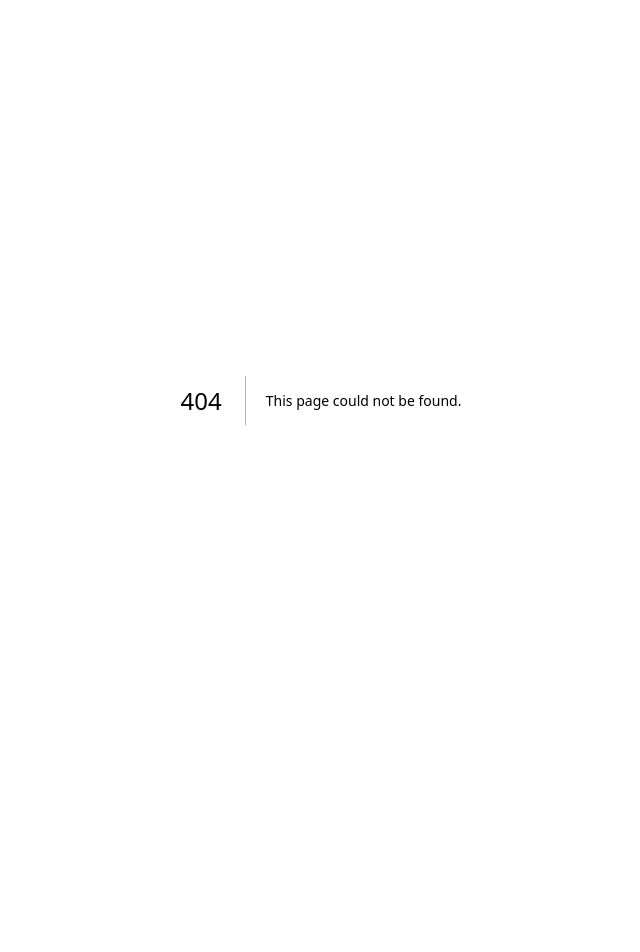
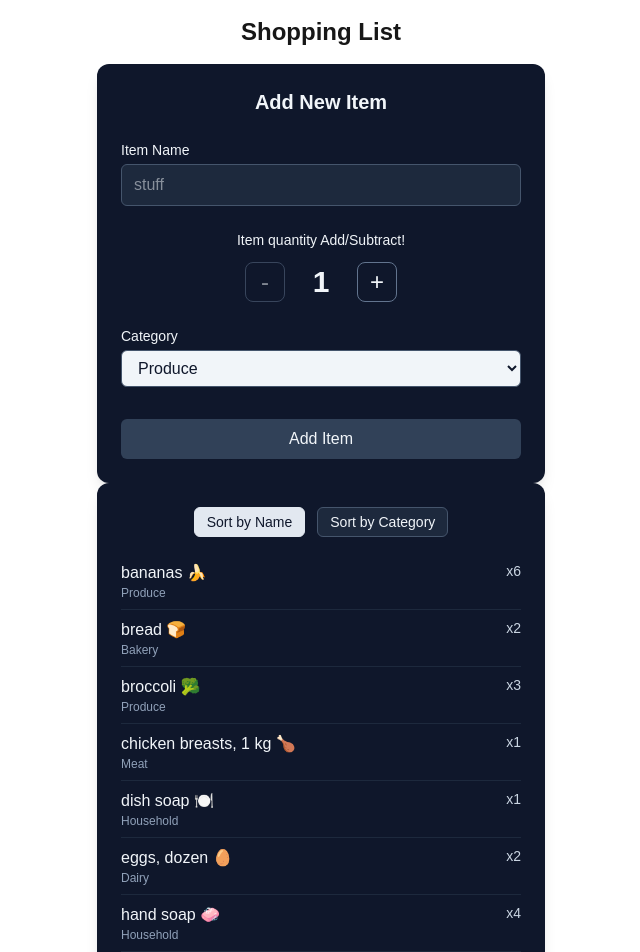
Before and after one commit to GregS87/cprg306-assignments, a Next.js app: page /week-7 in a window 1280 px wide. Before the commit this address had no page. Shown: the top 952 px of the page, without its empty margins (319-959 px from the left). Before the commit the page ends 800 px from the top, so only its background shows below. Built offline with nearby package versions, Linux system fonts and the light colour scheme.

Commit message:
Week 7 Project update
Create a new folder called week-7 inside your app folder.
Copy item-list.js, item.js, items.json, and page.js from /week-6 to /week-7.
Copy new-item.js from /week-5 to /week-7

```diff
--- /dev/null
+++ b/app/week-7/item-list.js
@@ -0,0 +1,63 @@
+"use client";
+
+import { useState } from "react";
+import Item from "./item";
+
+export default function ItemList({ items }) {
+  const [sortBy, setSortBy] = useState("name"); // default sort by name
+
+  // sort copy of items
+  const sortedItems = [...items].sort((a, b) => {
+    if (sortBy === "name") {
+      return a.name.localeCompare(b.name);
+    } else {
+      // sortBy === "category"
+      return a.category.localeCompare(b.category);
+    }
+  });
+
+  // enforce a base style for buttons
+  const baseButton =
+    "px-3 py-1 rounded-md border text-sm font-medium transition-colors";
+  const activeButton = "bg-slate-200 text-slate-900 border-slate-200";
+  const inactiveButton =
+    "bg-slate-800 text-slate-100 border-slate-600 hover:bg-slate-700";
+
+  return (
+    <section className="bg-slate-900 text-slate-100 rounded-xl p-6 shadow-lg w-full">
+      {/* sort buttons */}
+      <div className="flex justify-center gap-3 mb-4">
+        <button
+          type="button"
+          onClick={() => setSortBy("name")}
+          className={`${baseButton} ${
+            sortBy === "name" ? activeButton : inactiveButton
+          }`}
+        >
+          Sort by Name
+        </button>
+        <button
+          type="button"
+          onClick={() => setSortBy("category")}
+          className={`${baseButton} ${
+            sortBy === "category" ? activeButton : inactiveButton
+          }`}
+        >
+          Sort by Category
+        </button>
+      </div>
+
+      {/* items list */}
+      <ul>
+        {sortedItems.map((item) => (
+          <Item
+            key={item.id}
+            name={item.name}
+            quantity={item.quantity}
+            category={item.category}
+          />
+        ))}
+      </ul>
+    </section>
+  );
+}
--- /dev/null
+++ b/app/week-7/item.js
@@ -0,0 +1,13 @@
+// app/week-6/item.js
+
+export default function Item({ name, quantity, category }) {
+  return (
+    <li className="border-b border-slate-800 py-2">
+      <div className="flex justify-between">
+        <span className="font-medium">{name}</span>
+        <span className="text-sm text-slate-300">x{quantity}</span>
+      </div>
+      <p className="text-xs text-slate-400 capitalize">{category}</p>
+    </li>
+  );
+}
--- /dev/null
+++ b/app/week-7/items.json
@@ -0,0 +1,74 @@
+[
+  {
+    "id": "1h2GJKH12gkHG31h1H",
+    "name": "milk, 4 L 🥛",
+    "quantity": 1,
+    "category": "dairy"
+  },
+  {
+    "id": "2KJH3k2j3H1k2J3K1H",
+    "name": "bread 🍞",
+    "quantity": 2,
+    "category": "bakery"
+  },
+  {
+    "id": "3h2KJH3k2j3H1k2J3",
+    "name": "eggs, dozen 🥚",
+    "quantity": 2,
+    "category": "dairy"
+  },
+  {
+    "id": "4k2J3K1H2GJKH12gk",
+    "name": "bananas 🍌",
+    "quantity": 6,
+    "category": "produce"
+  },
+  {
+    "id": "5H1h1H2KJH3k2j3H",
+    "name": "broccoli 🥦",
+    "quantity": 3,
+    "category": "produce"
+  },
+  {
+    "id": "6H1k2J3K1H2GJKH1",
+    "name": "chicken breasts, 1 kg 🍗",
+    "quantity": 1,
+    "category": "meat"
+  },
+  {
+    "id": "7gkHG31h1H2KJH3k",
+    "name": "pasta sauce 🍝",
+    "quantity": 3,
+    "category": "canned goods"
+  },
+  {
+    "id": "8j3H1k2J3K1H2GJK",
+    "name": "spaghetti, 454 g 🍝",
+    "quantity": 2,
+    "category": "dry goods"
+  },
+  {
+    "id": "9H12gkHG31h1H2KJ",
+    "name": "toilet paper, 12 pack 🧻",
+    "quantity": 1,
+    "category": "household"
+  },
+  {
+    "id": "10H3k2j3H1k2J3K1",
+    "name": "paper towels, 6 pack",
+    "quantity": 1,
+    "category": "household"
+  },
+  {
+    "id": "11k2J3K1H2GJKH12",
+    "name": "dish soap 🍽️",
+    "quantity": 1,
+    "category": "household"
+  },
+  {
+    "id": "12GJKH12gkHG31h1",
+    "name": "hand soap 🧼",
+    "quantity": 4,
+    "category": "household"
+  }
+]
--- /dev/null
+++ b/app/week-7/new-item.js
@@ -0,0 +1,134 @@
+"use client";
+
+import { useState } from "react";
+
+export default function NewItem({ onAddItem }) {
+  const [name, setName] = useState("");
+  const [quantity, setQuantity] = useState(1);
+  const [category, setCategory] = useState("produce");
+
+  const increment = () => {
+    setQuantity((prevQuantity) =>
+      prevQuantity >= 20 ? prevQuantity : prevQuantity + 1
+    );
+  };
+
+  const decrement = () => {
+    setQuantity((prevQuantity) =>
+      prevQuantity <= 1 ? prevQuantity : prevQuantity - 1
+    );
+  };
+
+  const handleSubmit = (event) => {
+    event.preventDefault();
+
+    const newItem = {
+      id: Math.random().toString(36).slice(2, 11),
+      name,
+      quantity,
+      category,
+    };
+
+    // ✅ call handler passed from Page via props
+    onAddItem(newItem);
+
+    // reset fields
+    setName("");
+    setQuantity(1);
+    setCategory("produce");
+  };
+
+  return (
+    <form
+      onSubmit={handleSubmit}
+      className="bg-slate-900 text-slate-100 rounded-xl p-6 flex flex-col items-center gap-6 shadow-lg"
+    >
+      <h2 className="text-xl font-bold">Add New Item</h2>
+
+      <div className="w-full flex flex-col gap-1">
+        <label htmlFor="name" className="text-sm font-medium">
+          Item Name
+        </label>
+        <input
+          id="name"
+          type="text"
+          required
+          placeholder="stuff"
+          value={name}
+          onChange={(event) => setName(event.target.value)}
+          className="w-full rounded-md border border-slate-600 bg-slate-800 px-3 py-2
+                     focus:outline-none focus:ring-2 focus:ring-slate-500"
+        />
+      </div>
+
+      <div className="w-full flex flex-col items-center gap-3">
+        <span className="text-sm font-medium">Item quantity Add/Subtract!</span>
+        <div className="flex items-center gap-4">
+          <button
+            type="button"
+            onClick={decrement}
+            disabled={quantity === 1}
+            className="w-10 h-10 rounded-lg border border-slate-500 text-2xl leading-none
+                       flex items-center justify-center
+                       disabled:opacity-50 disabled:cursor-not-allowed
+                       hover:bg-slate-800 transition"
+          >
+            -
+          </button>
+
+          <span className="text-3xl font-bold tabular-nums w-10 text-center">
+            {quantity}
+          </span>
+
+          <button
+            type="button"
+            onClick={increment}
+            disabled={quantity === 20}
+            className="w-10 h-10 rounded-lg border border-slate-500 text-2xl leading-none
+                       flex items-center justify-center
+                       disabled:opacity-40 disabled:cursor-not-allowed
+                       hover:bg-slate-800 transition"
+          >
+            +
+          </button>
+        </div>
+      </div>
+
+      <div className="w-full flex flex-col gap-1">
+        <label htmlFor="category" className="text-sm font-medium">
+          Category
+        </label>
+        <select
+          id="category"
+          value={category}
+          onChange={(event) => setCategory(event.target.value)}
+          className="w-full rounded-md border border-slate-600
+                     bg-slate-100 text-slate-900
+                     px-3 py-2
+                     focus:outline-none focus:ring-2 focus:ring-slate-500"
+        >
+          <option value="produce">Produce</option>
+          <option value="dairy">Dairy</option>
+          <option value="bakery">Bakery</option>
+          <option value="meat">Meat</option>
+          <option value="frozen-foods">Frozen Foods</option>
+          <option value="canned-goods">Canned Goods</option>
+          <option value="dry-goods">Dry Goods</option>
+          <option value="beverages">Beverages</option>
+          <option value="snacks">Snacks</option>
+          <option value="household">Household</option>
+          <option value="other">Other</option>
+        </select>
+      </div>
+
+      <button
+        type="submit"
+        className="mt-2 w-full bg-slate-700 hover:bg-slate-600
+                   text-slate-100 font-medium py-2 px-4 rounded-md
+                   transition"
+      >
+        Add Item
+      </button>
+    </form>
+  );
+}
--- /dev/null
+++ b/app/week-7/page.js
@@ -0,0 +1,28 @@
+"use client";
+
+import ItemList from './item-list';
+import NewItem from './new-item';
+import { useState } from 'react';
+import ItemsData from './items.json';
+
+export default function Page() {
+    const [items, setItems] = useState(ItemsData);
+
+    const handleAddItem = (newItem) => {
+        setItems((prevItems) => [...prevItems, newItem]);
+    };
+
+    return (
+        <main className="min-h screen flex items center justify-center p-4">
+            <div className="w-full max-w-md">
+                <h1 className="text-2xl font-bold mb-4 text-center">
+                    Shopping List
+                </h1>
+                {/* add new item form */}
+                <NewItem onAddItem={handleAddItem} />
+                {/* sortable list of items */}
+                <ItemList items={items} />
+            </div>
+        </main>
+    );
+}
```
